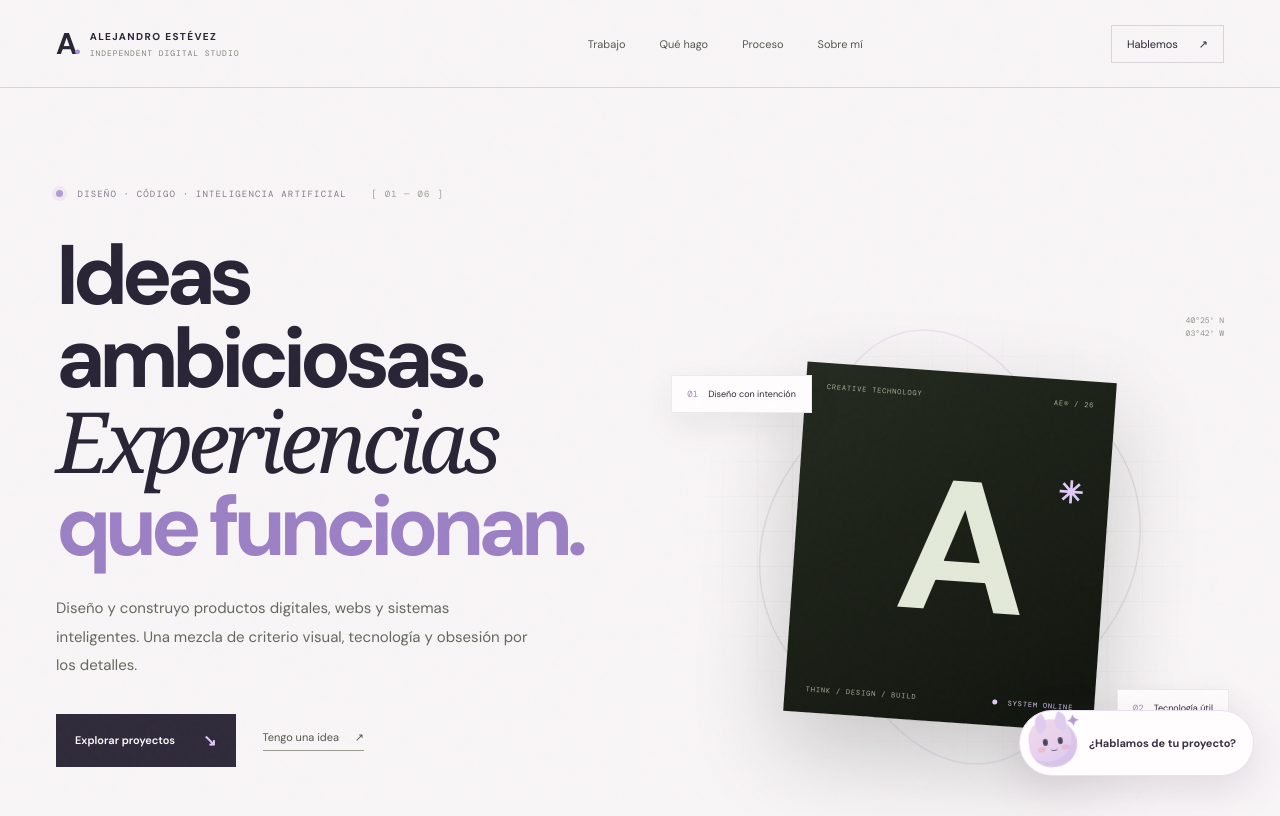
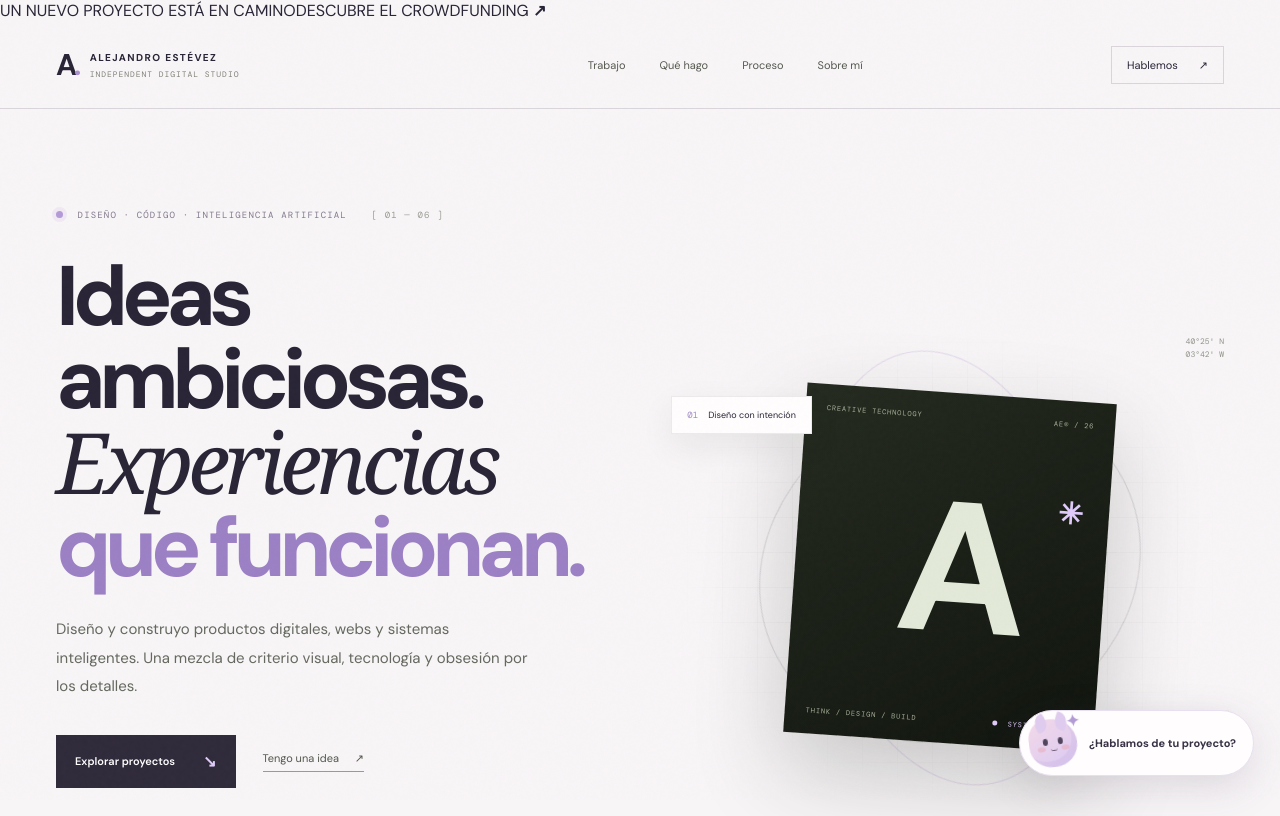
Before and after one commit to rudbdhduebejdjdvdj-rgb/hector-jimenez-web, a website: page index.html in a window 1280 px wide. Shown: the top 816 px of the page. Drawn offline with nearby package versions, Linux system fonts and the light colour scheme.

Commit message:
Add crowdfunding announcement at top of portfolio

```diff
--- a/index.html
+++ b/index.html
@@ -7,6 +7,8 @@
 <link rel="preconnect" href="https://fonts.googleapis.com"><link rel="preconnect" href="https://fonts.gstatic.com" crossorigin>
 <link href="https://fonts.googleapis.com/css2?family=DM+Mono:wght@400;500&family=DM+Sans:wght@400;500;600;700&family=Manrope:wght@400;500;600;700;800&display=swap" rel="stylesheet"><link rel="stylesheet" href="style.css"></head>
 <body><div class="grain" aria-hidden="true"></div>
+<div class="crowdfund-ribbon"><span class="crowdfund-pulse"></span><span>UN NUEVO PROYECTO ESTÁ EN CAMINO</span><a href="#contact">DESCUBRE EL CROWDFUNDING <b>↗</b></a></div>
+
 <header class="site-header" id="top"><a class="wordmark" href="#top" aria-label="Inicio"><span class="mark">A<span>.</span></span><span class="wordmark-name">ALEJANDRO ESTÉVEZ<small>INDEPENDENT DIGITAL STUDIO</small></span></a>
 <nav class="main-nav" id="mainNav"><a href="#work">Trabajo</a><a href="#capabilities">Qué hago</a><a href="#process">Proceso</a><a href="#about">Sobre mí</a></nav><a class="header-cta" href="#contact">Hablemos <span>↗</span></a><button class="menu-toggle" id="menuToggle" aria-label="Abrir menú" aria-expanded="false">☰</button></header>
 <main>
```
